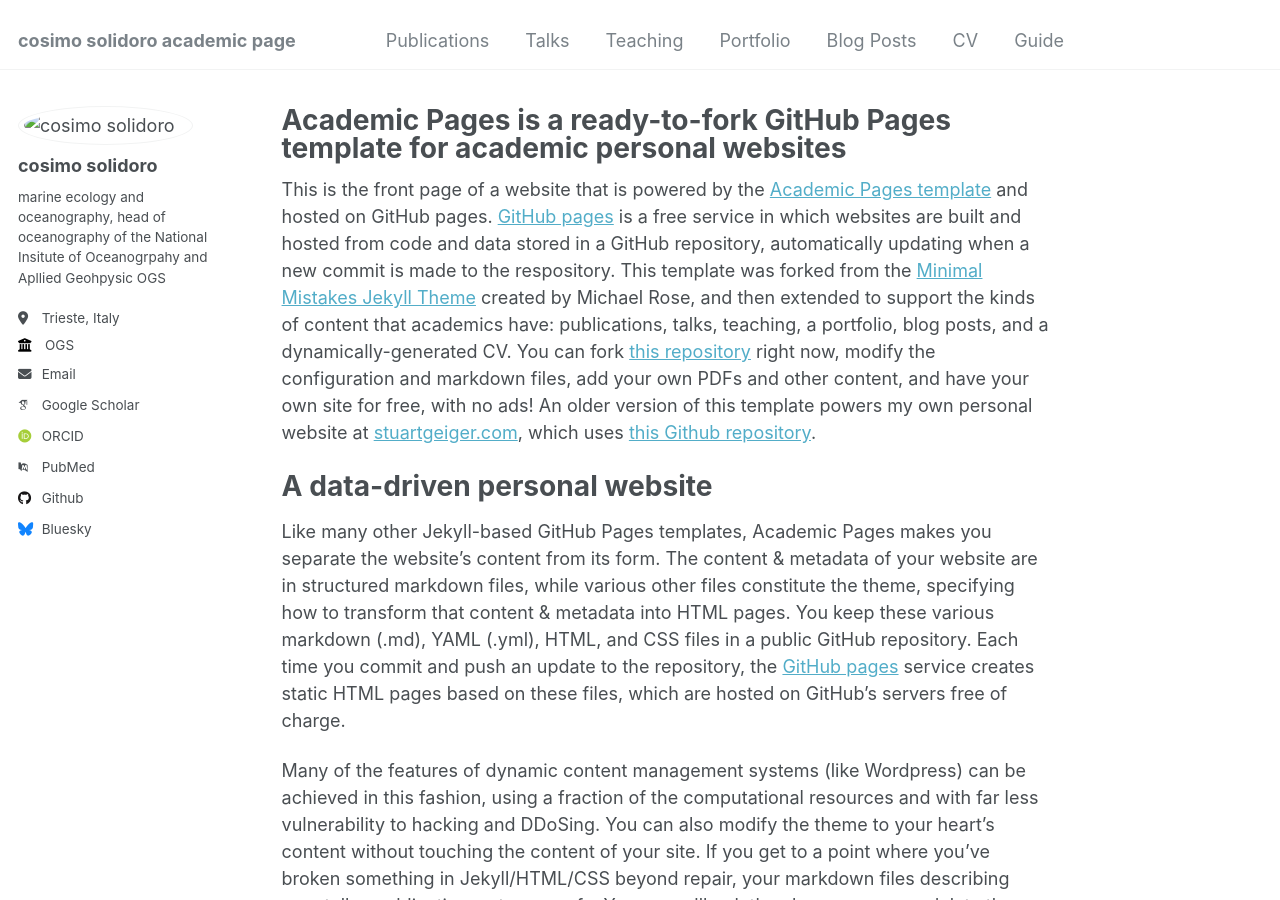
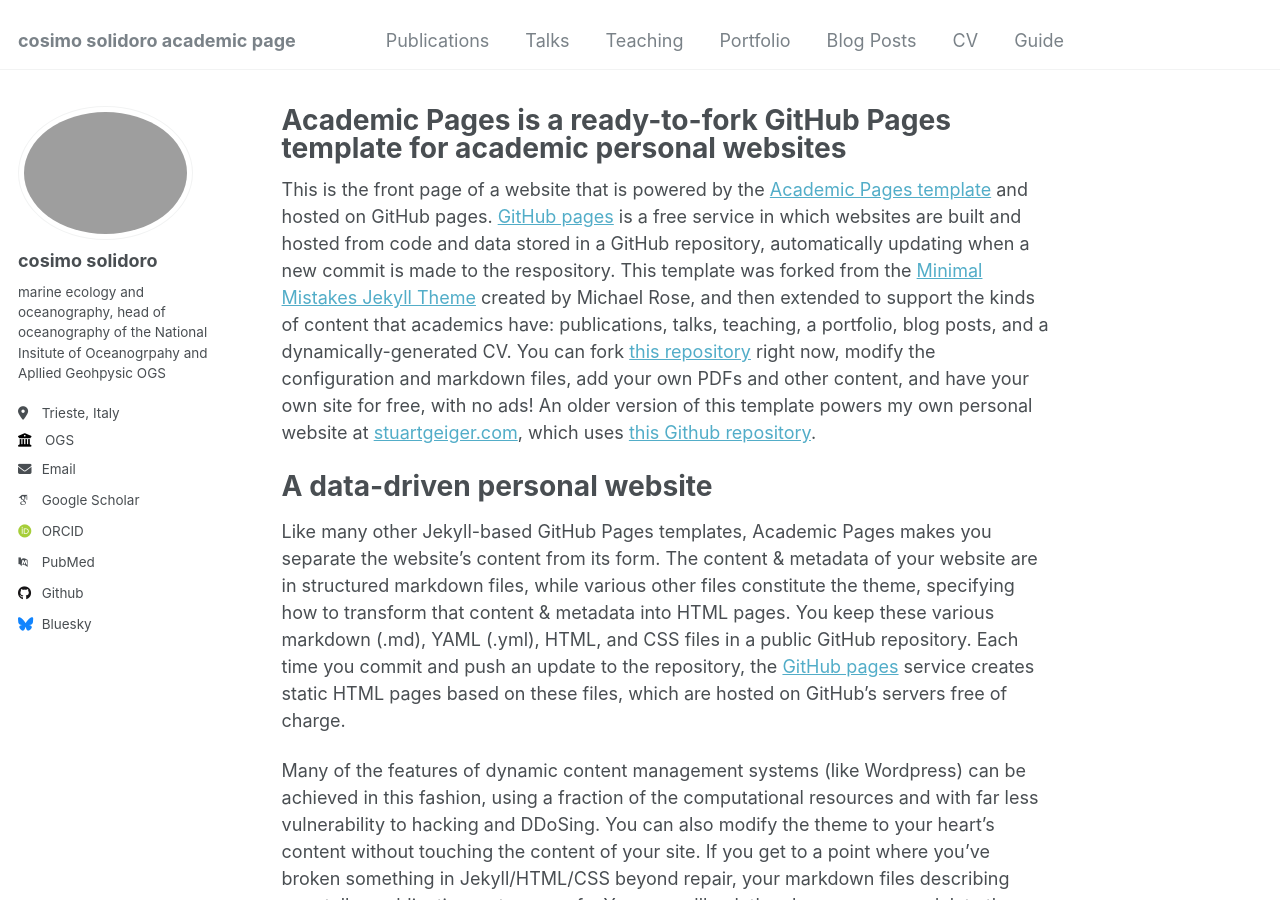
Before and after one commit to csolidoro/csolidoro.github.io, a Jekyll site: the page built from _pages/about.md, in a window 1280 px wide and 900 px high. Built offline with Jekyll 4.4.1, drawn with Linux system fonts in a browser that asks for light colours; some web fonts are replaced.

Commit message:
Update _config.yml

```diff
--- a/_config.yml
+++ b/_config.yml
@@ -21,7 +21,7 @@ repository               : "academicpages/academicpages.github.io"
 #               Additional customization can be done by editing /_includes/author-profile.html
 author:
   # Biographic information
-  avatar           : "images/profile.png"
+  avatar           : "cosimo_img.png"
   name             : "cosimo solidoro"
   pronouns         : # example: "she/her"
   bio              : "marine ecology and oceanography,  head of oceanography of the National Insitute of Oceanogrpahy and Apllied Geohpysic OGS"
```
